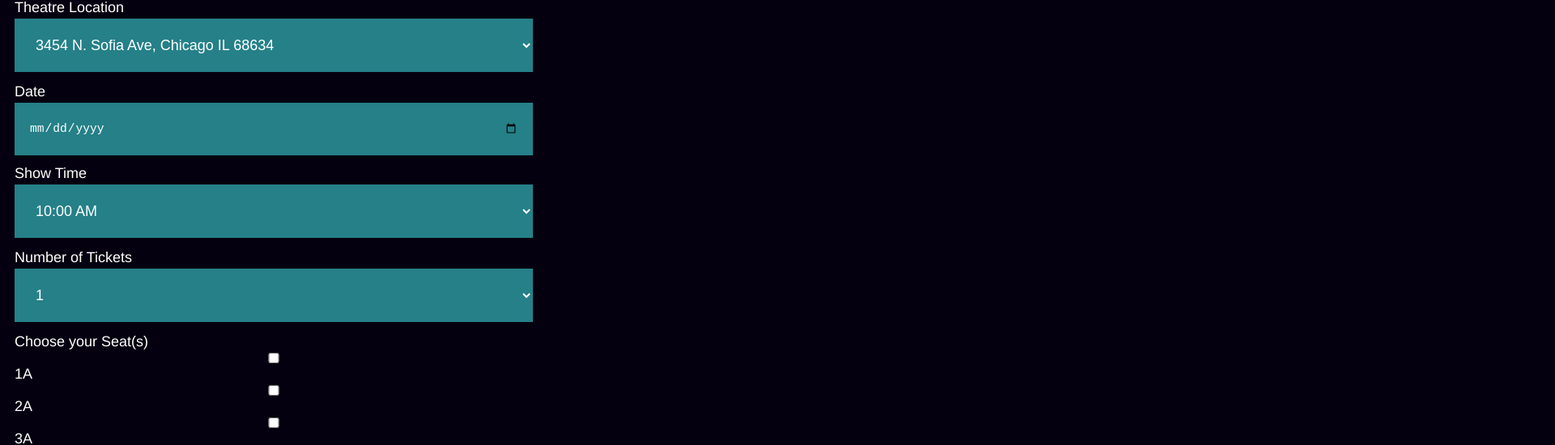
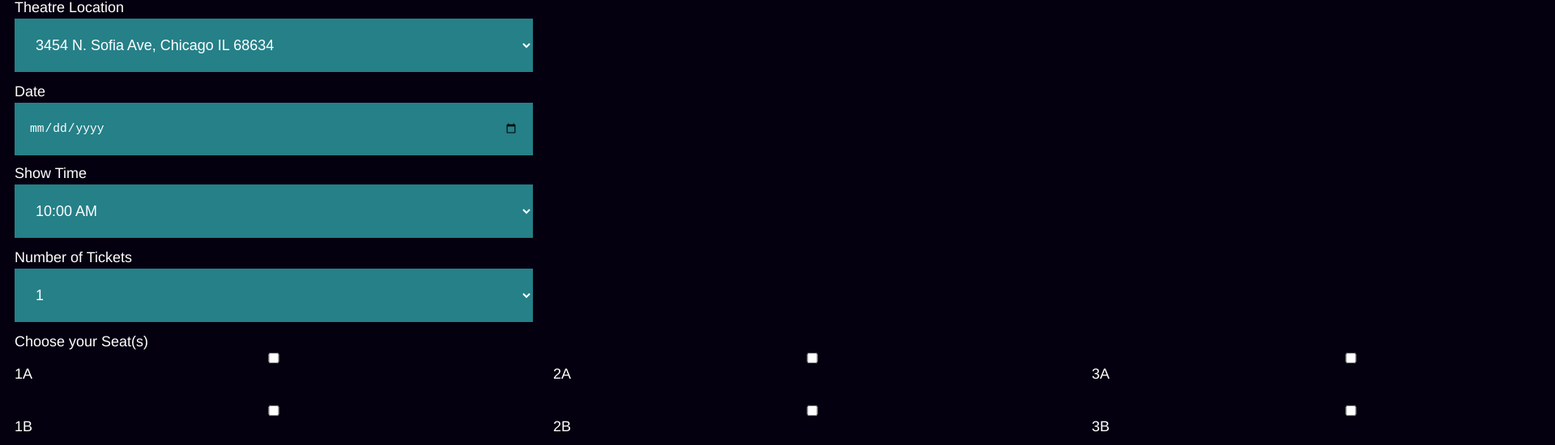
Before and after one commit to zfleckhawk/Project2, a plain HTML site: page Booking/index.html in a window 1280 px wide. Shown: the part 69-619 px from the top of the page at 81% size, 1920 px wide, since content can reach past the window. Drawn offline with Linux system fonts and the light colour scheme.

Commit message:
Set grid properties for ordered list seat rows

```diff
--- a/screen.css
+++ b/screen.css
@@ -120,6 +120,20 @@ input[type="submit"]:disabled {
   justify-content: space-evenly;
 }
 
+.row-A,
+.row-B,
+.row-C,
+.row-D,
+.row-E {
+  display: grid;
+  grid-template-columns: repeat(6, auto);
+  grid-template-rows: repeat(6, auto);
+  grid-column-gap: 25px;
+  grid-row-gap: 5px;
+  align-items: center;
+  width: 50vw;
+}
+
 /*-----State (repeat the structure above; media queries, JavaScript-dependent styles)-----*/
 @media all and (min-width: 603px) {
   #cinema-name {
```
